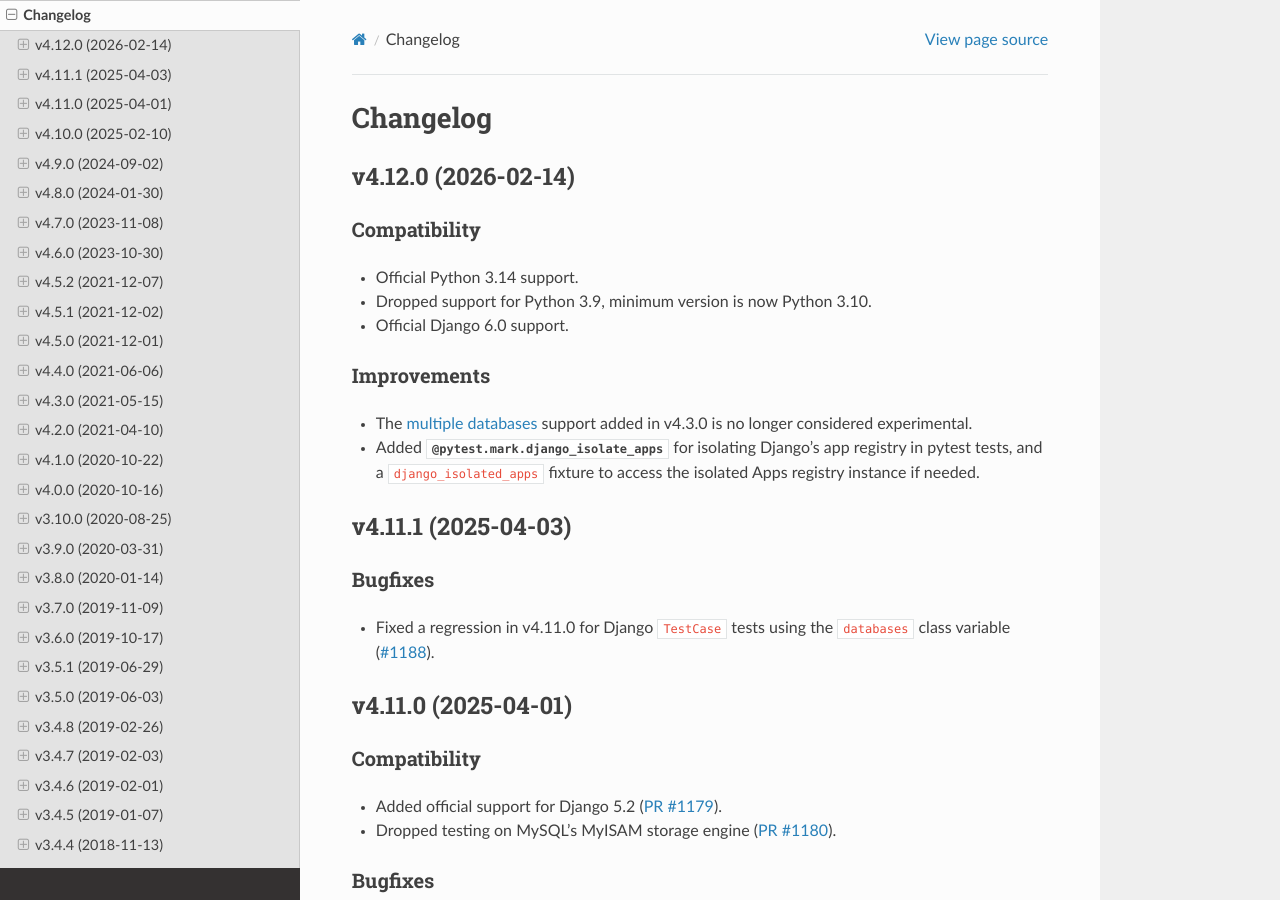
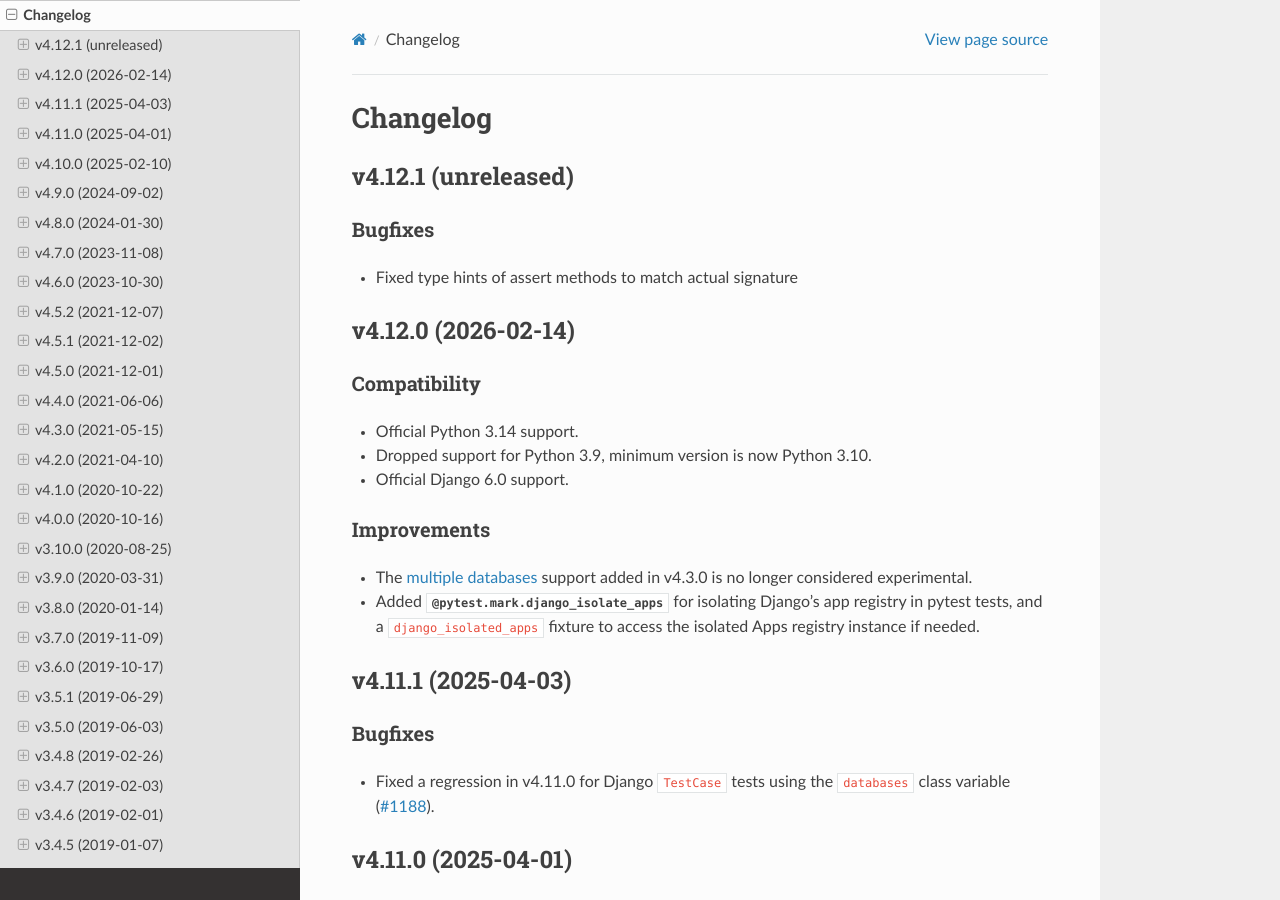
Before and after one commit to pytest-dev/pytest-django, a Sphinx documentation site: the page built from docs/changelog.rst, in a window 1280 px wide and 900 px high. Built offline with Sphinx 7.4.7 and the Read the Docs theme 3.1.0, drawn with Linux system fonts in a browser that asks for light colours; cross-references to code outside the pages are shown as plain code.

Commit message:
Add changelog entry
Add changelog entry for #1271 for next version

```diff
--- a/docs/changelog.rst
+++ b/docs/changelog.rst
@@ -1,5 +1,13 @@
 Changelog
 =========
+
+v4.12.1 (unreleased)
+--------------------
+
+Bugfixes
+^^^^^^^^
+
+* Fixed type hints of assert methods to match actual signature
 
 v4.12.0 (2026-02-14)
 --------------------
```
